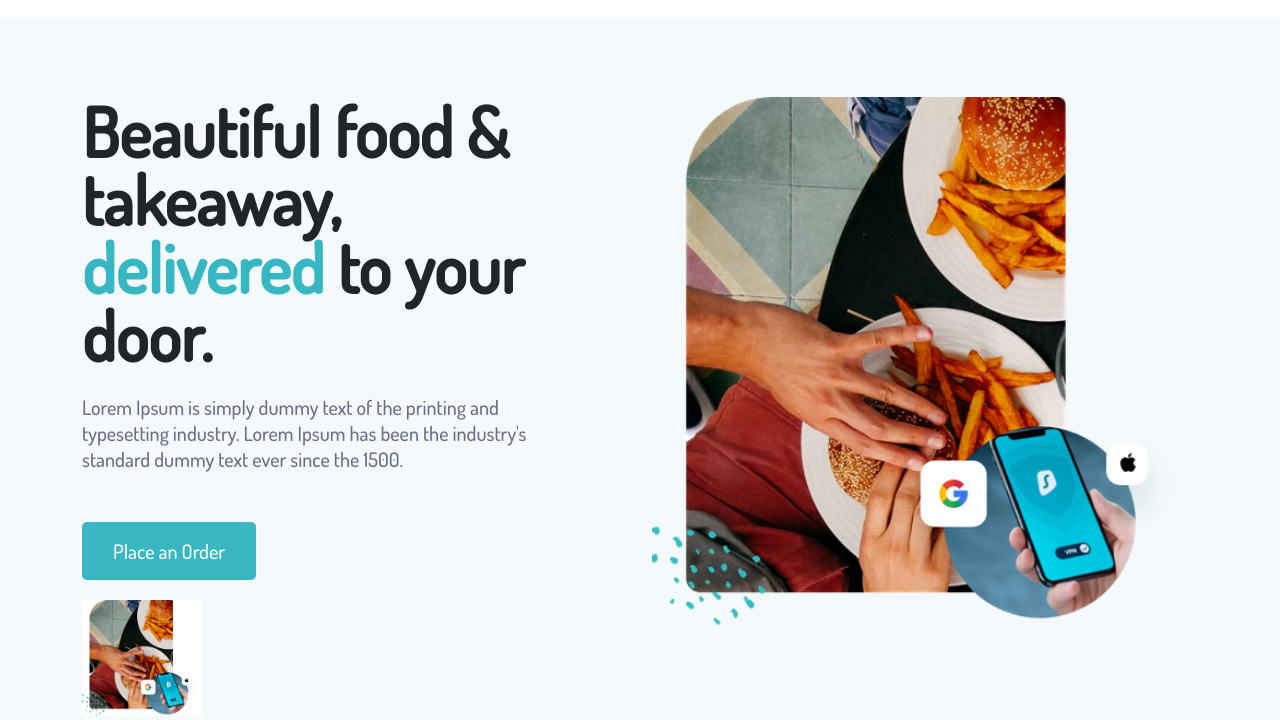
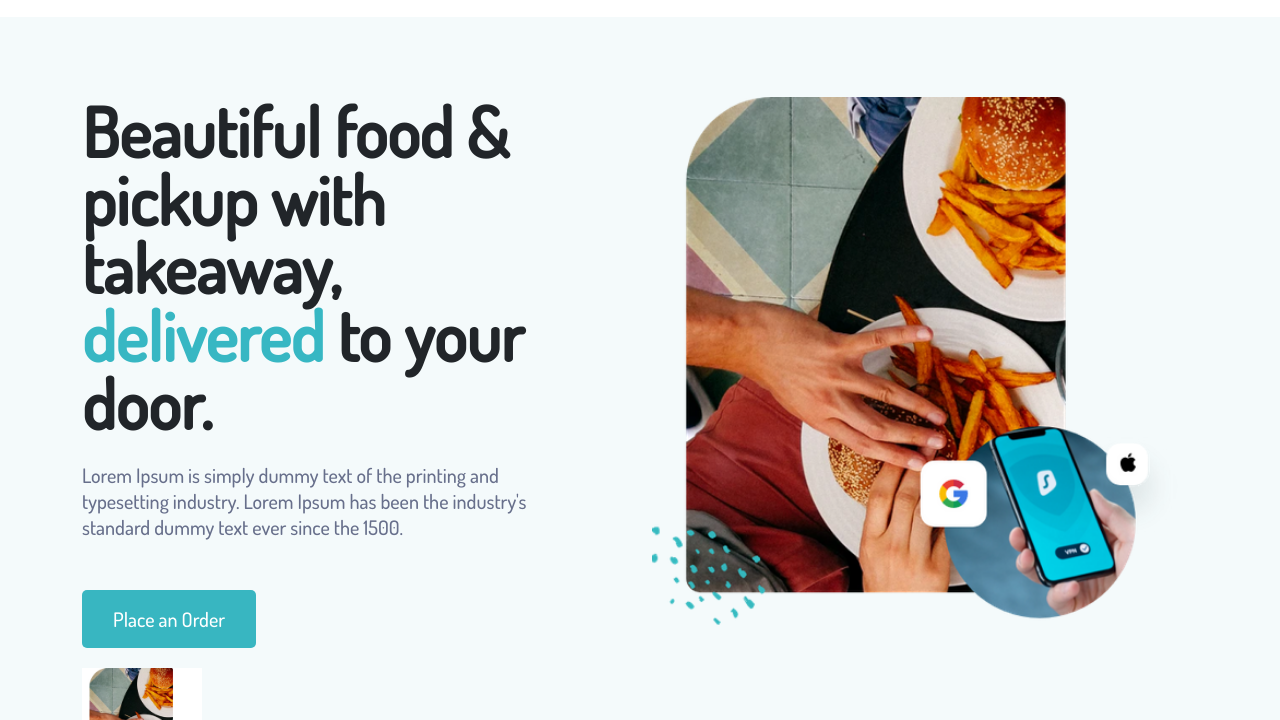
Before and after one commit to elmir-mammadli/second, a plain HTML site: page index.html in a window 1280 px wide. Shown: the part 74-794 px from the top of the page. Drawn offline with nearby package versions, Linux system fonts and the light colour scheme.

Commit message:
last updates

```diff
--- a/index.html
+++ b/index.html
@@ -43,7 +43,7 @@
                 <div class="row">
                     <div class="col-md-6 d-flex align-items-center">
                         <div class="box">
-                            <h1>Beautiful food & takeaway, <span>delivered</span> to your door.</h1>
+                            <h1>Beautiful food & pickup with takeaway, <span>delivered</span> to your door.</h1>
                             <h5>Lorem Ipsum is simply dummy text of the printing and typesetting industry. Lorem Ipsum
                                 has been the industry's standard dummy text ever since the 1500.</h5>
                             <div class="btn">
```
